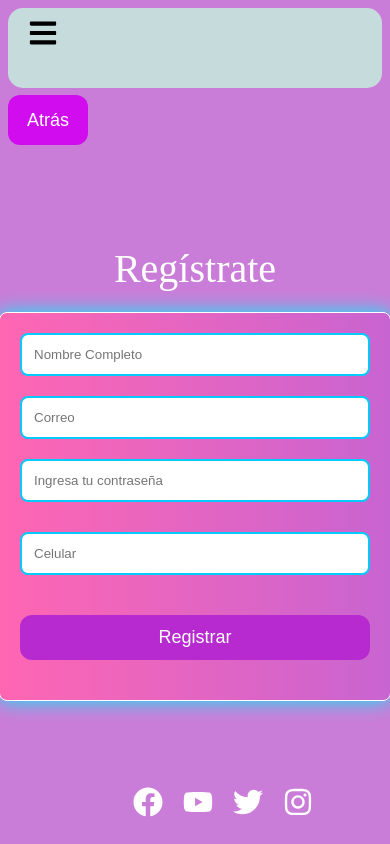
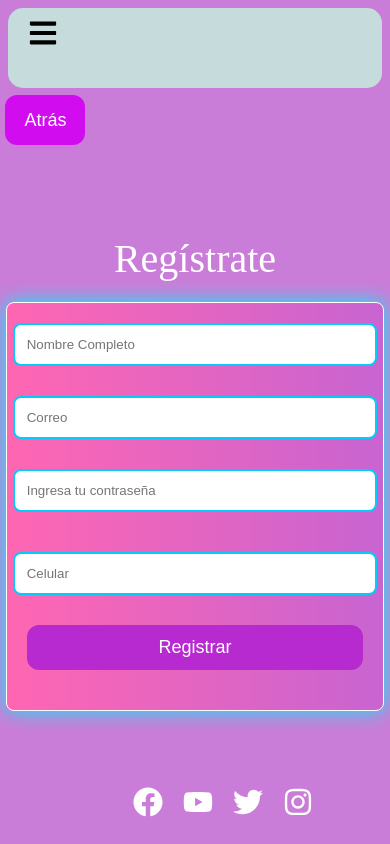
Before and after one commit to GabrielBeltran7/iglesiacatolica, a React (Vite) app: page /register in a window 390 px wide. Built offline with nearby package versions, Linux system fonts and the light colour scheme.

Commit message:
actualizar los estilos

```diff
--- a/src/components/componentRegisters/componentRegister.module.css
+++ b/src/components/componentRegisters/componentRegister.module.css
@@ -1,5 +1,3 @@
-/* componentRegister.module.css */
-
 .container {
   display: flex;
   flex-direction: column;
@@ -12,7 +10,7 @@
 
 .form {
   width: 100%;
-    max-width: 350px;
+  max-width: 340px;
   padding: 20px;
   border-radius: 8px;
   box-shadow: 0 0 20px rgb(3, 240, 248);
@@ -23,14 +21,17 @@
 }
 
 .labelTitle {
-    font-size:2.5rem;
+  font-size: 2.5rem;
 }
+
 .errorLabel {
-    font-size:large;
+  font-size: large;
   color: white;
+}
 
-  }.diverror {
+.diverror {
   margin-bottom: 10px;
+  display: flex;
   align-items: center;
   justify-content: center;
   align-content: center;
@@ -38,8 +39,8 @@
 
 .inputContainer {
   display: flex;
+  flex-direction: column;
   align-items: center;
-    justify-content: center;
   margin-bottom: 20px;
 }
 
@@ -48,6 +49,7 @@
   padding: 12px;
   border-radius: 8px;
   border: 2px solid #04cbfc;
+  margin-bottom: 10px;
 }
 
 .button {
@@ -60,13 +62,23 @@
   cursor: pointer;
   font-size: large;
   transition: background-color 0.3s ease;
-    margin-top: 20px;
 }
 
 .button:hover {
   background-color: rgba(223, 5, 239, 0.518);
-  }.bodyContainer {
+}
+
+.bodyContainer {
   display: flex;
   justify-content: flex-start;
 
 }
+
+@media screen and (max-width: 768px) {
+  .form {
+    width: 90%;
+  } .bodyContainer {
+    margin-left: -80%;
+    justify-content: center;
+  }
+}
```
Lines whose indentation alone changed are shown as unchanged.
